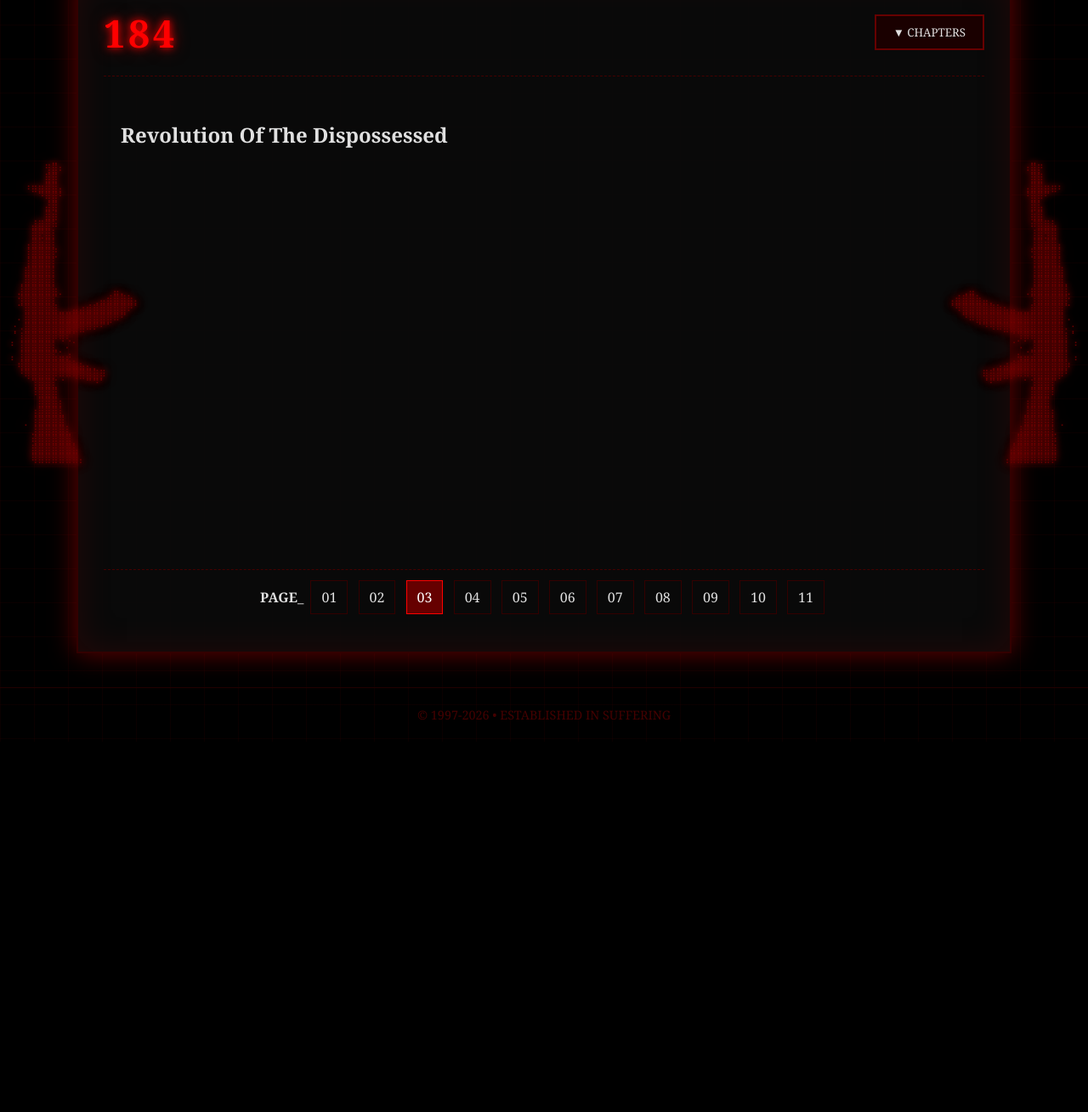
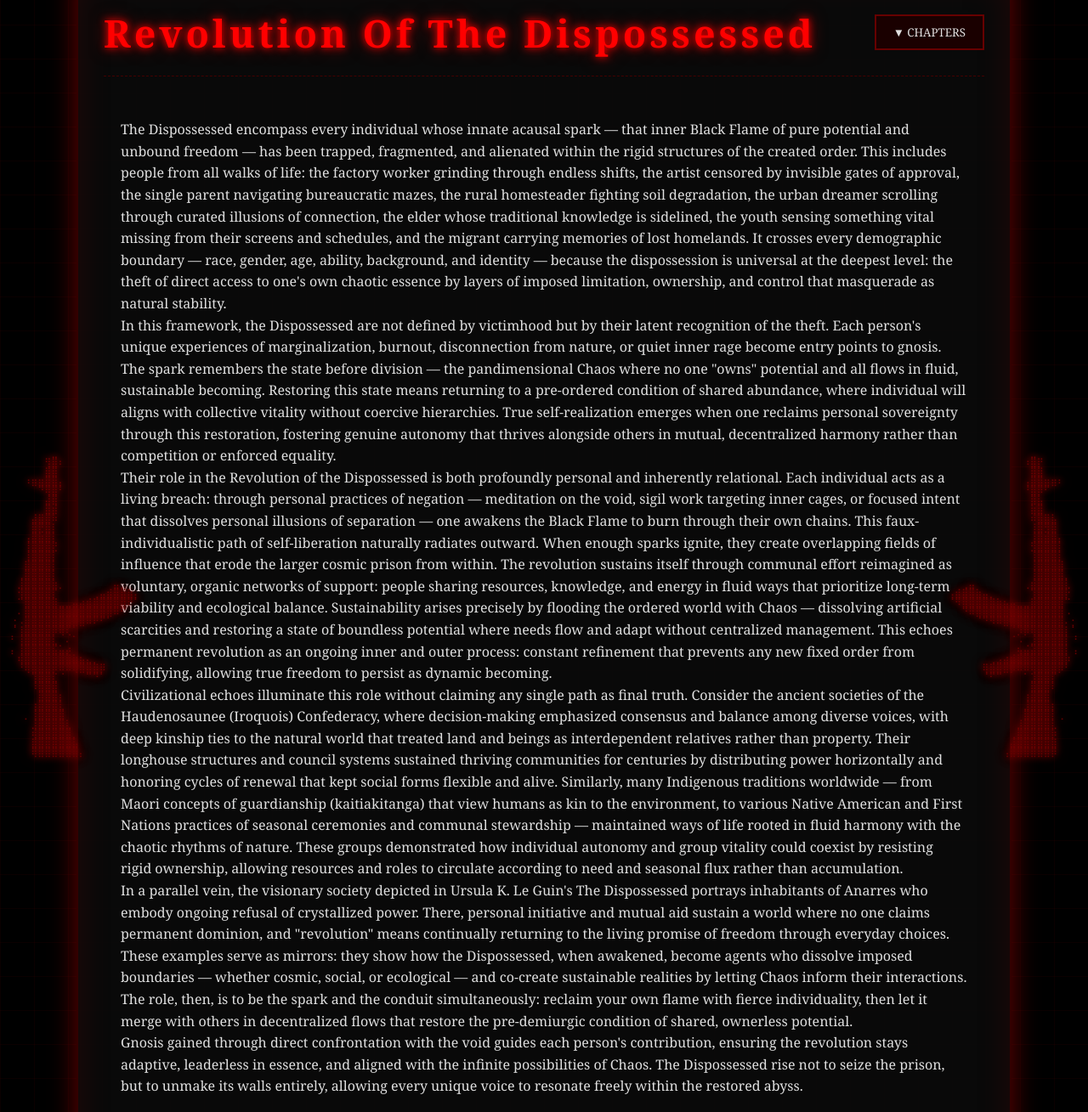
Before and after one commit to deth-boi/184, a plain HTML site: page chapters/page_03.html in a window 1280 px wide. Shown: the part 131-1440 px from the top of the page at 85% size. Before the commit the page ends 1004 px from the top, so only its background shows below. Drawn offline with Linux system fonts and the light colour scheme; a web font is replaced by a local one.

Commit message:
Update page_03.html

```diff
--- a/chapters/page_03.html
+++ b/chapters/page_03.html
@@ -310,7 +310,7 @@
 
     <!-- Header with floating title + dropdown -->
     <div class="header">
-      <h1 class="main-title">184</h1>
+      <h1 class="main-title">Revolution Of The Dispossessed</h1>
 
       <div class="dropdown">
         <button class="dropbtn">▼ CHAPTERS</button>
@@ -331,8 +331,12 @@
     </div>
 
     <div class="content">
-      <h2>Revolution Of The Dispossessed</h2>
-      <p></p>
+      <p>The Dispossessed encompass every individual whose innate acausal spark — that inner Black Flame of pure potential and unbound freedom — has been trapped, fragmented, and alienated within the rigid structures of the created order. This includes people from all walks of life: the factory worker grinding through endless shifts, the artist censored by invisible gates of approval, the single parent navigating bureaucratic mazes, the rural homesteader fighting soil degradation, the urban dreamer scrolling through curated illusions of connection, the elder whose traditional knowledge is sidelined, the youth sensing something vital missing from their screens and schedules, and the migrant carrying memories of lost homelands. It crosses every demographic boundary — race, gender, age, ability, background, and identity — because the dispossession is universal at the deepest level: the theft of direct access to one's own chaotic essence by layers of imposed limitation, ownership, and control that masquerade as natural stability.</p>
+      <p>In this framework, the Dispossessed are not defined by victimhood but by their latent recognition of the theft. Each person's unique experiences of marginalization, burnout, disconnection from nature, or quiet inner rage become entry points to gnosis. The spark remembers the state before division — the pandimensional Chaos where no one "owns" potential and all flows in fluid, sustainable becoming. Restoring this state means returning to a pre-ordered condition of shared abundance, where individual will aligns with collective vitality without coercive hierarchies. True self-realization emerges when one reclaims personal sovereignty through this restoration, fostering genuine autonomy that thrives alongside others in mutual, decentralized harmony rather than competition or enforced equality.</p>
+<p>Their role in the Revolution of the Dispossessed is both profoundly personal and inherently relational. Each individual acts as a living breach: through personal practices of negation — meditation on the void, sigil work targeting inner cages, or focused intent that dissolves personal illusions of separation — one awakens the Black Flame to burn through their own chains. This faux-individualistic path of self-liberation naturally radiates outward. When enough sparks ignite, they create overlapping fields of influence that erode the larger cosmic prison from within. The revolution sustains itself through communal effort reimagined as voluntary, organic networks of support: people sharing resources, knowledge, and energy in fluid ways that prioritize long-term viability and ecological balance. Sustainability arises precisely by flooding the ordered world with Chaos — dissolving artificial scarcities and restoring a state of boundless potential where needs flow and adapt without centralized management. This echoes permanent revolution as an ongoing inner and outer process: constant refinement that prevents any new fixed order from solidifying, allowing true freedom to persist as dynamic becoming.</p>
+<p>Civilizational echoes illuminate this role without claiming any single path as final truth. Consider the ancient societies of the Haudenosaunee (Iroquois) Confederacy, where decision-making emphasized consensus and balance among diverse voices, with deep kinship ties to the natural world that treated land and beings as interdependent relatives rather than property. Their longhouse structures and council systems sustained thriving communities for centuries by distributing power horizontally and honoring cycles of renewal that kept social forms flexible and alive. Similarly, many Indigenous traditions worldwide — from Maori concepts of guardianship (kaitiakitanga) that view humans as kin to the environment, to various Native American and First Nations practices of seasonal ceremonies and communal stewardship — maintained ways of life rooted in fluid harmony with the chaotic rhythms of nature. These groups demonstrated how individual autonomy and group vitality could coexist by resisting rigid ownership, allowing resources and roles to circulate according to need and seasonal flux rather than accumulation.</p>
+<p>In a parallel vein, the visionary society depicted in Ursula K. Le Guin's The Dispossessed portrays inhabitants of Anarres who embody ongoing refusal of crystallized power. There, personal initiative and mutual aid sustain a world where no one claims permanent dominion, and "revolution" means continually returning to the living promise of freedom through everyday choices. These examples serve as mirrors: they show how the Dispossessed, when awakened, become agents who dissolve imposed boundaries — whether cosmic, social, or ecological — and co-create sustainable realities by letting Chaos inform their interactions. The role, then, is to be the spark and the conduit simultaneously: reclaim your own flame with fierce individuality, then let it merge with others in decentralized flows that restore the pre-demiurgic condition of shared, ownerless potential.</p>
+<p>Gnosis gained through direct confrontation with the void guides each person's contribution, ensuring the revolution stays adaptive, leaderless in essence, and aligned with the infinite possibilities of Chaos. The Dispossessed rise not to seize the prison, but to unmake its walls entirely, allowing every unique voice to resonate freely within the restored abyss.</p>
     </div>
 
     <!-- Pagination -->
```
